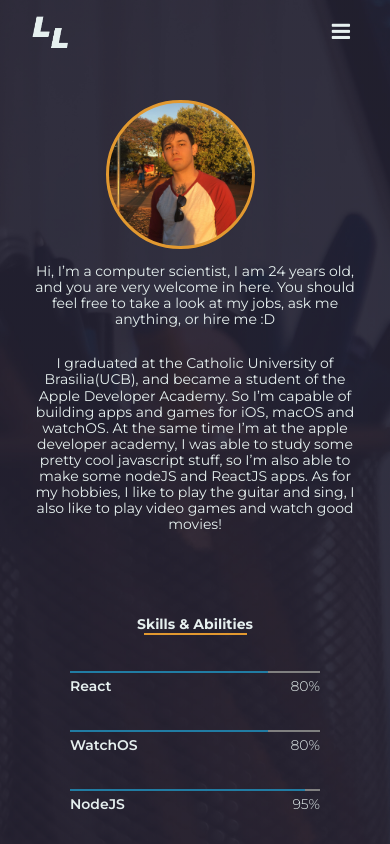
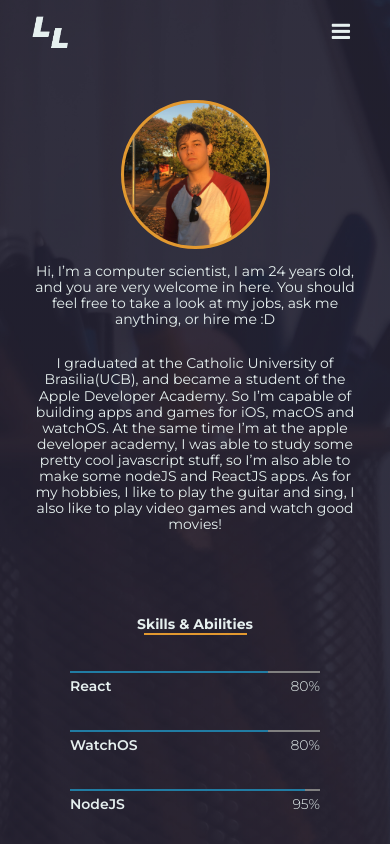
Before and after one commit to leo1mml/Portifolio, a React (Create React App) app: page /about in a window 390 px wide. Shown: the top 844 px of the page. Built offline with nearby package versions, Linux system fonts and the light colour scheme.

Commit message:
removed margin from photo on mobile

```diff
--- a/src/App.css
+++ b/src/App.css
@@ -431,6 +431,7 @@ button:disabled {
     padding: 0 5%; }
 
   .aboutme__intro__photo {
+    margin-right: 0;
     align-self: center; }
 
   .aboutme__intro__description {
--- a/src/StylesSCSS/Containers/AboutMe.scss
+++ b/src/StylesSCSS/Containers/AboutMe.scss
@@ -88,6 +88,7 @@
         padding: 0 5%;
     }
     .aboutme__intro__photo{
+        margin-right: 0;
         align-self: center;
     }
 
```
Also changed, not shown: 1 other file (tests, documents, lock files or other folders).
